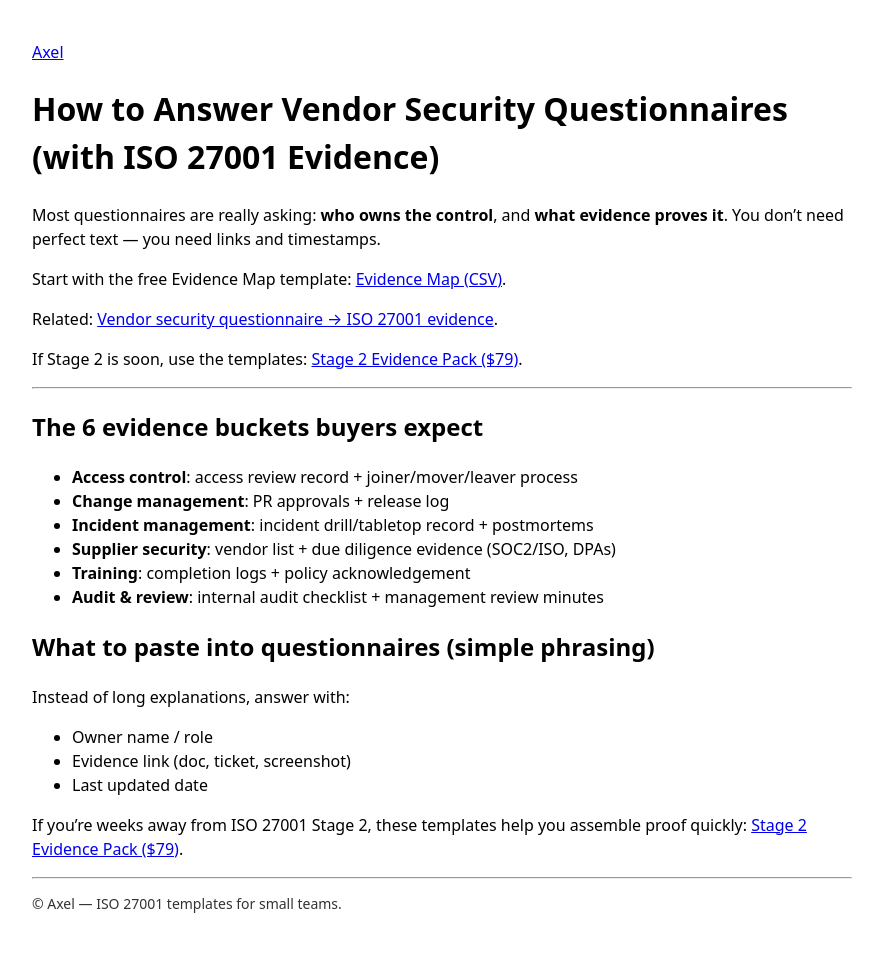
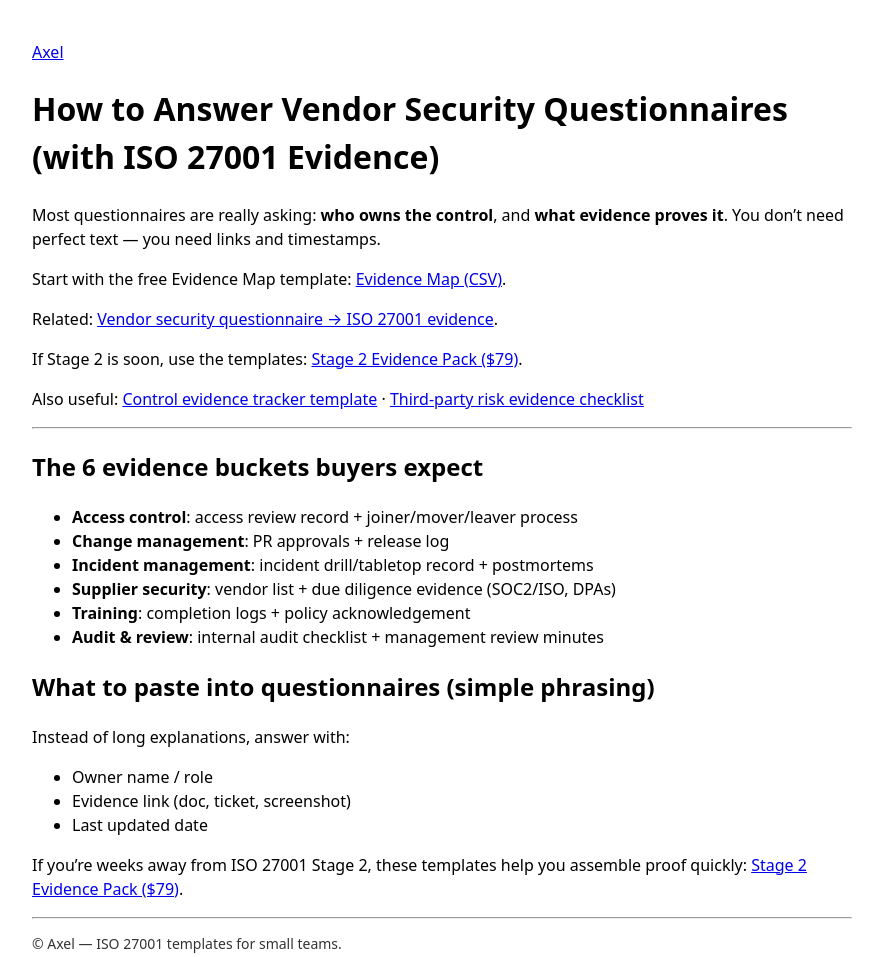
Before and after one commit to suz-uk1/axel, a plain HTML site: page docs/iso27001-vendor-questionnaire-answers/index.html in a window 1280 px wide. Shown: the whole page, without its empty margins (198-1081 px from the left). Drawn offline with Linux system fonts and the light colour scheme.

Commit message:
Add control tracker and third-party risk links on vendor questionnaire page

```diff
--- a/docs/iso27001-vendor-questionnaire-answers/index.html
+++ b/docs/iso27001-vendor-questionnaire-answers/index.html
@@ -26,6 +26,11 @@
       <p>
         If Stage 2 is soon, use the templates:
         <a href="/iso27001-stage2-evidence-pack/?utm_source=seo&utm_medium=internal_link&utm_campaign=vendor_questionnaire_answers">Stage 2 Evidence Pack ($79)</a>.
+      </p>
+      <p>
+        Also useful:
+        <a href="/iso27001-control-evidence-tracker-template/?utm_source=seo&utm_medium=internal_link&utm_campaign=vendor_questionnaire_answers">Control evidence tracker template</a>
+        · <a href="/iso27001-third-party-risk-evidence-checklist/?utm_source=seo&utm_medium=internal_link&utm_campaign=vendor_questionnaire_answers">Third-party risk evidence checklist</a>
       </p>
       <hr />
     </header>
```
